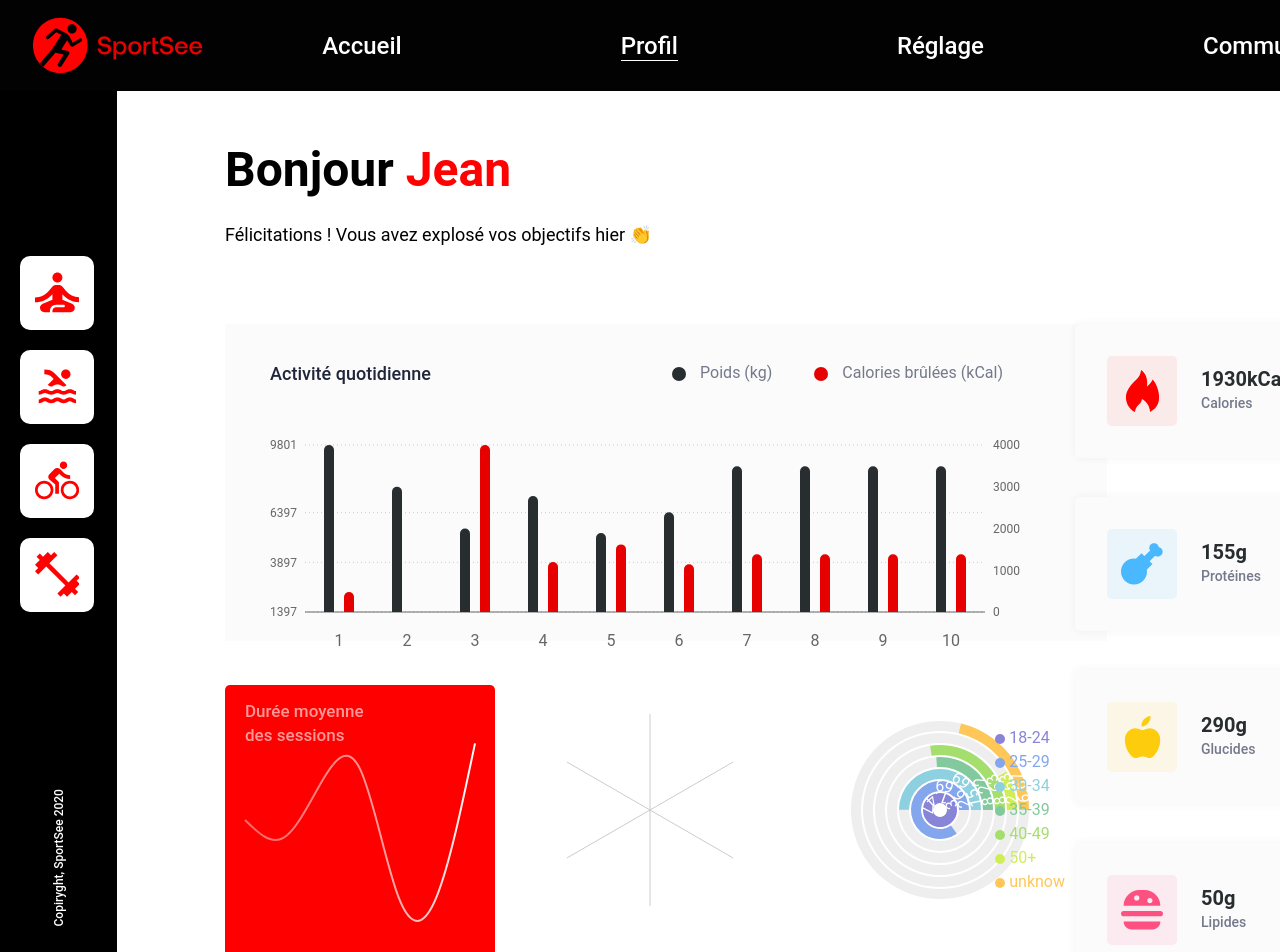
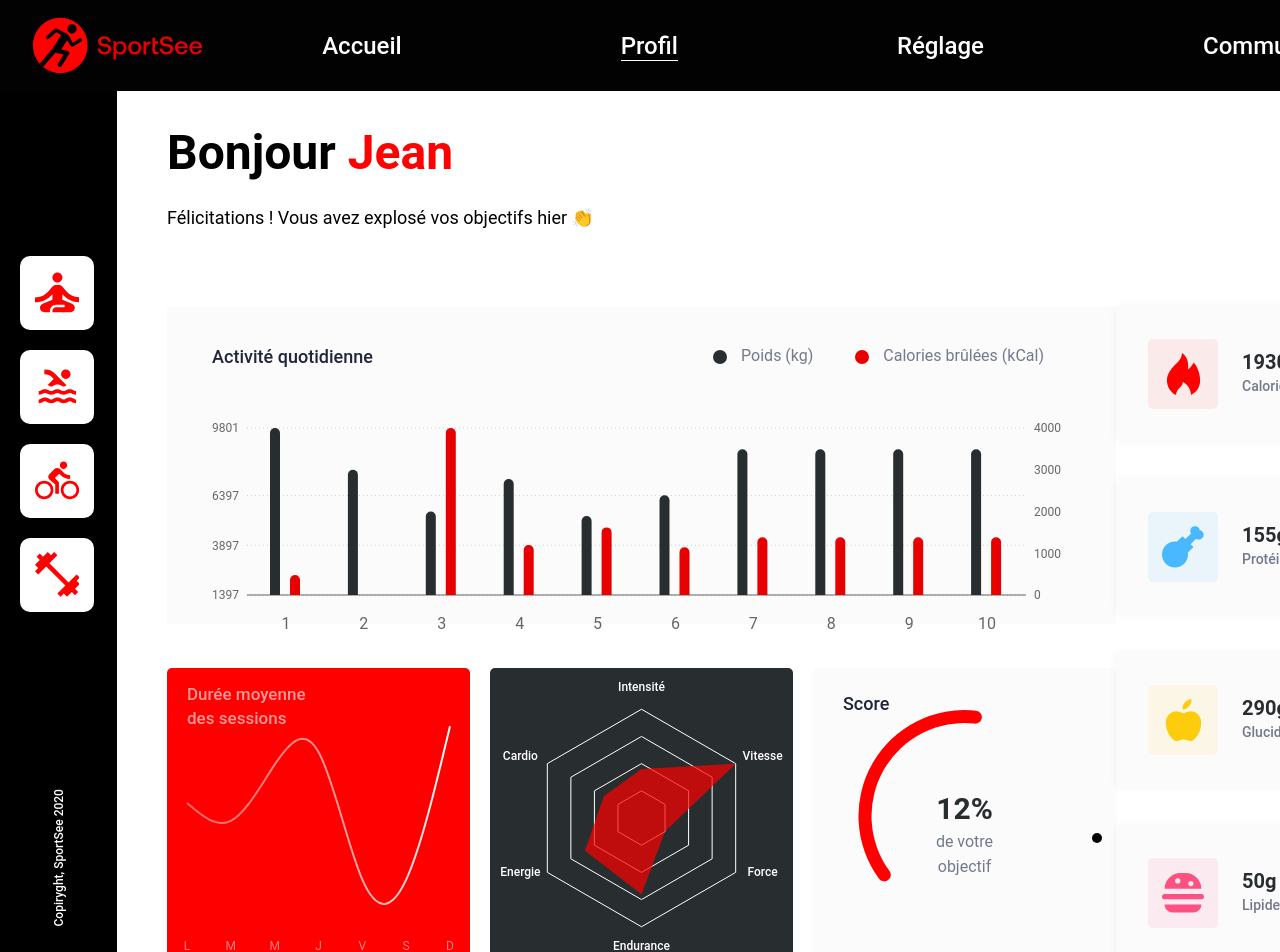
Before and after one commit to RodolpheACHY/SportSeeFront, a React (Vite) app: page /profil in a window 1280 px wide. Shown: the top 952 px of the page. Built offline with nearby package versions, Linux system fonts and the light colour scheme.

Commit message:
feat AverageSessionChart --> ok + feat UserScoreSimpleRadialBarChart --> ok

```diff
--- /dev/null
+++ b/src/components/content/CustomAngleAxisTick.jsx
@@ -0,0 +1,44 @@
+import React from 'react';
+
+const CustomAngleAxisTick = (tickProps) => {
+  const { x, y, payload } = tickProps;
+  let newY = y;
+  let newX = x;
+
+  switch (payload.value) {
+    case 'Intensité':
+      newY = y - 10;
+      break;
+    case 'Endurance':
+      newY = y + 15;
+      break;
+    case 'Vitesse':
+    case 'Force':
+      newX = x + 20;
+      break;
+    case 'Energie':
+    case 'Cardio':
+      newX = x - 20;
+      break;
+    default:
+      break;
+  }
+
+  return (
+    <g transform={`translate(${newX},${newY})`}>
+      <text
+        style={{
+          fill: '#FFFFFF',
+          fontSize: 12,
+          fontWeight: 500,
+          fontFamily: 'Roboto',
+          textAnchor: 'middle',
+        }}
+      >
+        {payload.value}
+      </text>
+    </g>
+  );
+};
+
+export default CustomAngleAxisTick;
--- a/src/components/content/PerformanceRadarChart.jsx
+++ b/src/components/content/PerformanceRadarChart.jsx
@@ -1,30 +1,32 @@
 import React, { PureComponent } from 'react';
-import { Radar, RadarChart, PolarGrid, PolarAngleAxis, PolarRadiusAxis, ResponsiveContainer } from 'recharts';
+import { Radar, RadarChart, PolarGrid, PolarAngleAxis, ResponsiveContainer } from 'recharts';
+import styles from './performanceRadarChart.module.scss'
+import CustomAngleAxisTick from './CustomAngleAxisTick'
 
 const data = [
   {
-    "value": 80,
-    "kind": "cardio"
+    subject: 'Intensité',
+    A: 90,
   },
   {
-    "value": 120,
-    "kind": "energy"
+    subject: 'Vitesse',
+    A: 200,
   },
   {
-    "value": 140,
-    "kind": "endurance"
+    subject: 'Force',
+    A: 50,
   },
   {
-    "value": 50,
-    "kind": "straight"
+    subject: 'Endurance',
+    A: 140,
   },
   {
-    "value": 200,
-    "kind": "speed"
+    subject: 'Energie',
+    A: 120,
   },
   {
-    "value": 90,
-    "kind": "intensity"
+    subject: 'Cardio',
+    A: 80,
   }
 ];
 
@@ -33,12 +35,14 @@ export default class Example extends PureComponent {
 
   render() {
     return (
-      <ResponsiveContainer width="100%" height="100%">
-        <RadarChart cx="50%" cy="50%" outerRadius="80%" data={data}>
-          <PolarGrid />
-          <PolarAngleAxis dataKey="subject" />
-          <PolarRadiusAxis />
-          <Radar name="Mike" dataKey="A" stroke="#8884d8" fill="#8884d8" fillOpacity={0.6} />
+      <ResponsiveContainer className={styles.performanceRadarChart} width="100%" height="100%">
+        <RadarChart cx="50%" cy="50%" outerRadius="75%" data={data}>
+        <PolarGrid radialLines={false} stroke="#FFFFFF" />
+          <PolarAngleAxis
+            dataKey="subject"
+            tick={CustomAngleAxisTick}
+          />
+          <Radar dataKey="A" fill="#FF0101" fillOpacity={0.7} />
         </RadarChart>
       </ResponsiveContainer>
     );
--- a/src/components/content/UserScoreSimpleRadialBarChart.jsx
+++ b/src/components/content/UserScoreSimpleRadialBarChart.jsx
@@ -1,49 +1,24 @@
 import React, { PureComponent } from 'react';
 import { RadialBarChart, RadialBar, Legend, ResponsiveContainer } from 'recharts';
+import styles from './UserScoreSimpleRadialBarChart.module.scss'
 
 const data = [
   {
-    name: '18-24',
-    uv: 31.47,
-    pv: 2400,
-    fill: '#8884d8',
+        "id": 12,
+        "userInfos": {
+            "firstName": "Karl",
+            "lastName": "Dovineau",
+            "age": 31
         },
-  {
-    name: '25-29',
-    uv: 26.69,
-    pv: 4567,
-    fill: '#83a6ed',
-  },
-  {
-    name: '30-34',
-    uv: 15.69,
-    pv: 1398,
-    fill: '#8dd1e1',
-  },
-  {
-    name: '35-39',
-    uv: 8.22,
-    pv: 9800,
-    fill: '#82ca9d',
-  },
-  {
-    name: '40-49',
-    uv: 8.63,
-    pv: 3908,
-    fill: '#a4de6c',
-  },
-  {
-    name: '50+',
-    uv: 2.63,
-    pv: 4800,
-    fill: '#d0ed57',
-  },
-  {
-    name: 'unknow',
-    uv: 6.67,
-    pv: 4800,
-    fill: '#ffc658',
-  },
+        "todayScore": 0.12,
+        "value": 12,
+        "keyData": {
+            "calorieCount": 1930,
+            "proteinCount": 155,
+            "carbohydrateCount": 290,
+            "lipidCount": 50
+        }
+    }
 ];
 
 const style = {
@@ -58,18 +33,49 @@ export default class Example extends PureComponent {
 
   render() {
     return (
+      <div className={styles.UserScoreSimpleRadialBarChart}>
+        <h2 className={styles.UserScoreSimpleRadialBarChart__Title}>Score</h2>
         <ResponsiveContainer width="100%" height="100%">
-        <RadialBarChart cx="50%" cy="50%" innerRadius="10%" outerRadius="80%" barSize={10} data={data}>
+          <RadialBarChart cx="50%" cy="42%" innerRadius="100" outerRadius="200" barSize={10} data={data} startAngle={80}
+            endAngle={220}>
             <RadialBar
               minAngle={15}
-            label={{ position: 'insideStart', fill: '#fff' }}
+              //label={{ fill: '#fff', position: 'middle', fontWeight: 'bold', formatter: (value) => `${value}%` }}
               background
               clockWise
-            dataKey="uv"
+              cornerRadius={10}
+              fill="#FF0000"
+              dataKey="value"
+              barSize={13}
             />
+            {/* Texte centré */}
+            <text
+              x="50%"
+              y="40%"
+              textAnchor="middle"
+              dominantBaseline="middle"
+              fill="#282D30"
+              fontSize="30"
+              fontWeight="bold"
+            >
+              12%
+            </text>
+
+            <text
+              x="50%"
+              y="50%"
+              textAnchor="middle"
+              dominantBaseline="middle"
+              fill="#74798C"
+              fontSize="16"
+            >
+              <tspan x="50%" dy={6}>de votre</tspan>
+              <tspan x="50%" dy={25}>objectif</tspan>
+            </text>
             <Legend iconSize={10} layout="vertical" verticalAlign="middle" wrapperStyle={style} />
           </RadialBarChart>
         </ResponsiveContainer>
+      </div>
     );
   }
 }
--- /dev/null
+++ b/src/components/content/UserScoreSimpleRadialBarChart.module.scss
@@ -0,0 +1,19 @@
+.UserScoreSimpleRadialBarChart {
+    display: flex;
+    flex-direction: column;
+    min-height: 300px;
+    border-radius: 5px;
+    background: #FBFBFB;
+    box-shadow: 0px 2px 4px 0px rgba(0, 0, 0, 0.02);
+
+    &__Title {
+        margin-bottom: -10px;
+        margin-left: 30px;
+        margin-top: 24px;
+        color: #20253A;
+        font-size: 18px;
+        font-style: normal;
+        font-weight: 500;
+        line-height: 24px; /* 160% */
+    }
+}
--- a/src/components/content/dashboardGraphs.module.scss
+++ b/src/components/content/dashboardGraphs.module.scss
@@ -9,9 +9,9 @@
   width: 100%;
   height: 250px;
   background-color: #FBFBFB;
-  padding-top: 23px;
+   padding-top: 23px;
   padding-bottom: 44px;
-  padding-right: 32px;
+  //padding-right: 32px;
   margin-bottom: 24px;
 }
 
--- /dev/null
+++ b/src/components/content/performanceRadarChart.module.scss
@@ -0,0 +1,5 @@
+.performanceRadarChart {
+    background-color: #282D30;
+    min-height: 300px;
+    border-radius: 5px;
+}
--- a/src/components/header/header.module.scss
+++ b/src/components/header/header.module.scss
@@ -6,7 +6,7 @@
     align-items: center;
     background-color: settings.$black;
     color: settings.$secondary-color;
-    margin: 0 auto;
+    // margin: 0 auto;
     padding: 2rem;
     padding-top: 0px;
     text-align: center;
--- a/src/components/layout/layout.module.scss
+++ b/src/components/layout/layout.module.scss
@@ -11,7 +11,8 @@
 
   .content {
     flex: 1;
-    padding: 20px;
-    overflow-y: auto;
-    padding: 67px 91px 89px 108px;
+    //padding: 20px;
+    padding: 50px;
+    //overflow-y: auto;
+    //padding: 67px 91px 89px 108px;
   }
```
Also changed, not shown: src/components/content/CustomTick.jsx (added, +21 -0 lines). Lines whose indentation alone changed are shown as unchanged.
